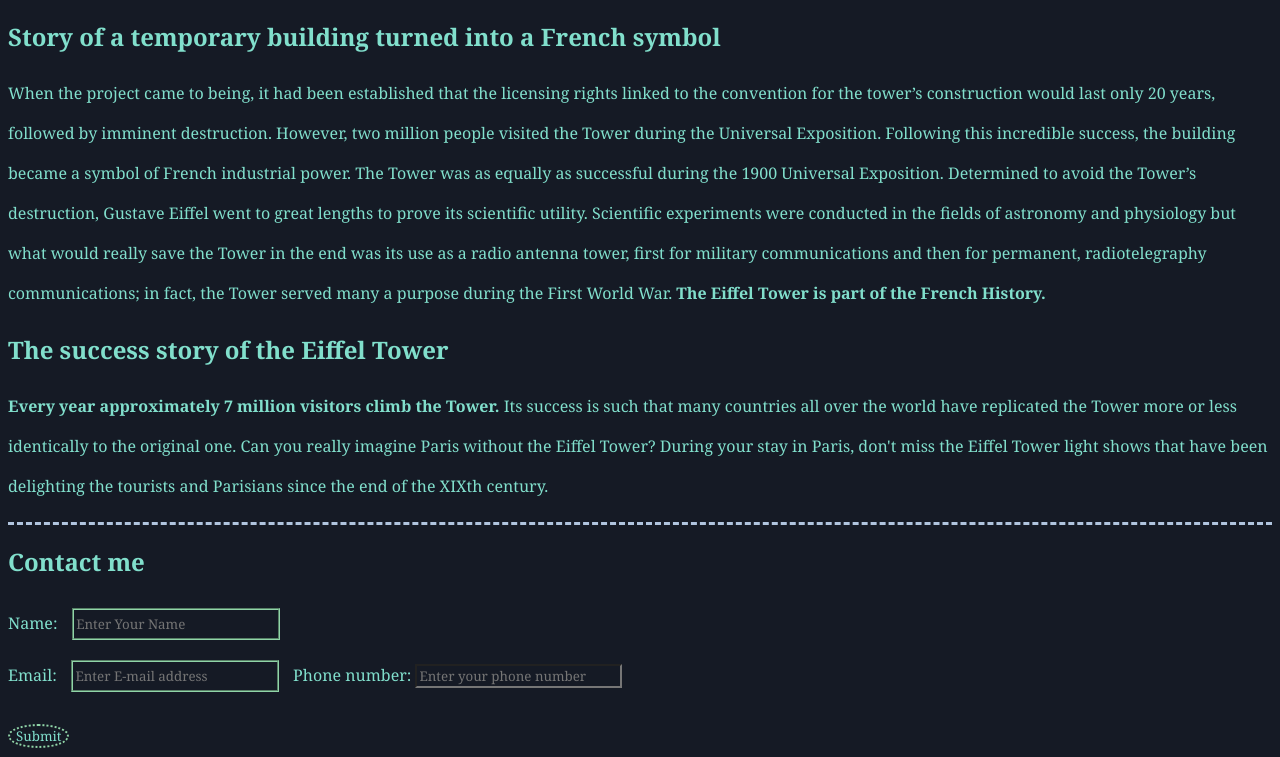
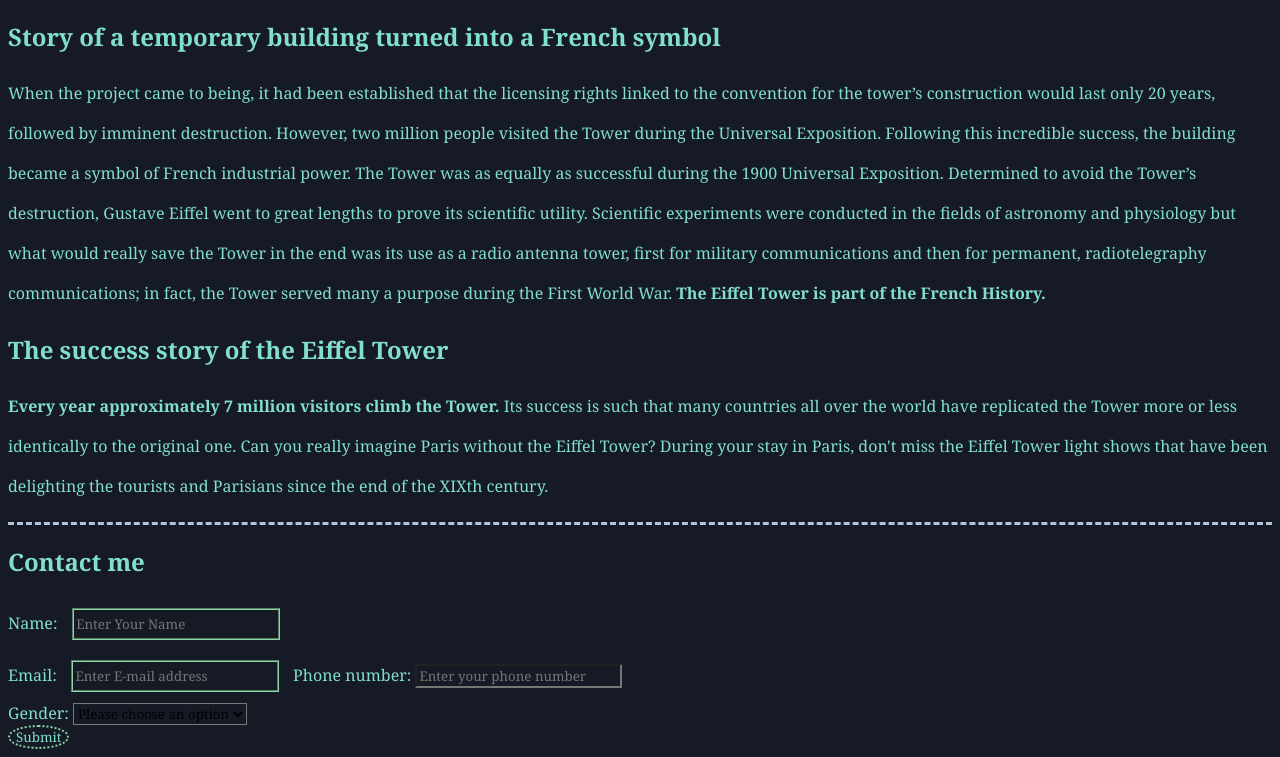
Before and after one commit to MaryamSharifii/TRIBUTE, a plain HTML site: page index.html in a window 1280 px wide. Shown: the part 1817-2574 px from the top of the page. Drawn offline with Linux system fonts and the light colour scheme.

Commit message:
I add select option

```diff
--- a/index.html
+++ b/index.html
@@ -107,7 +107,17 @@
           Phone number:
         </label>
         <input type="tel" id="phone" name="phone" placeholder="Enter your phone number" required>
-        <br /><br />
+        <br />
+        <label for="dropdown">
+          Gender:
+        </label>
+        <select id="dropdown">
+          <option value="">Please choose an option</option>
+          <option>male</option>
+          <option>female</option>
+          <option>Rather not to say</option>
+        </select>
+        <br />
         <button>Submit</button>
 
       </form>
```
